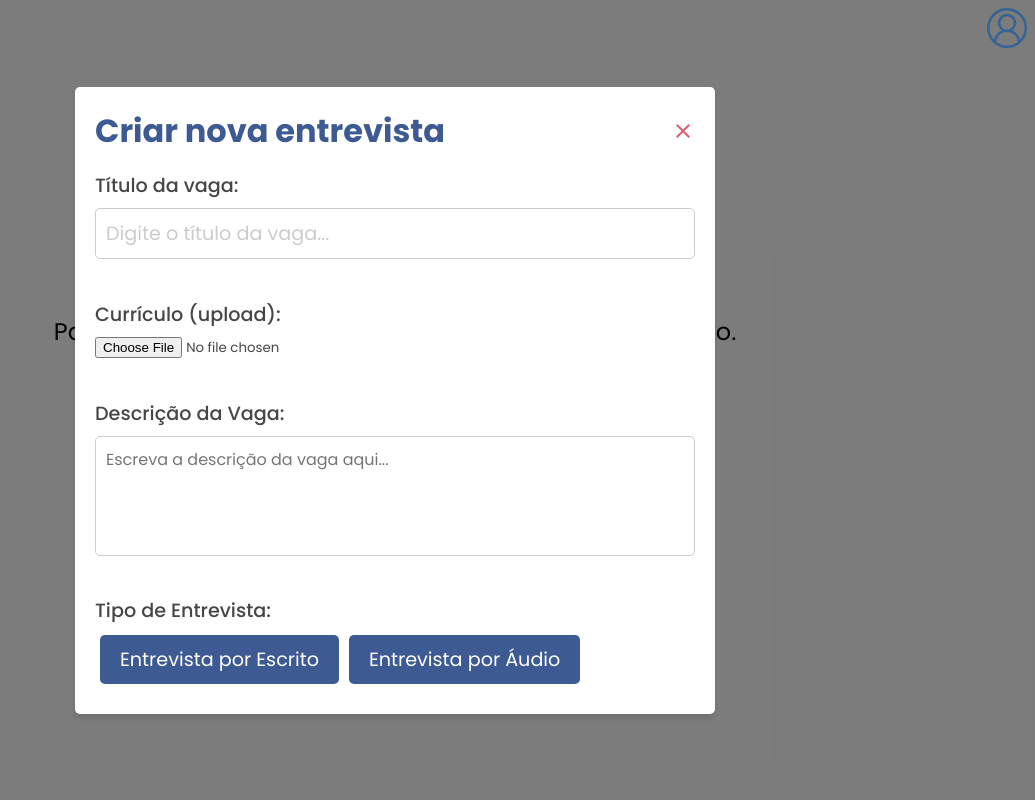
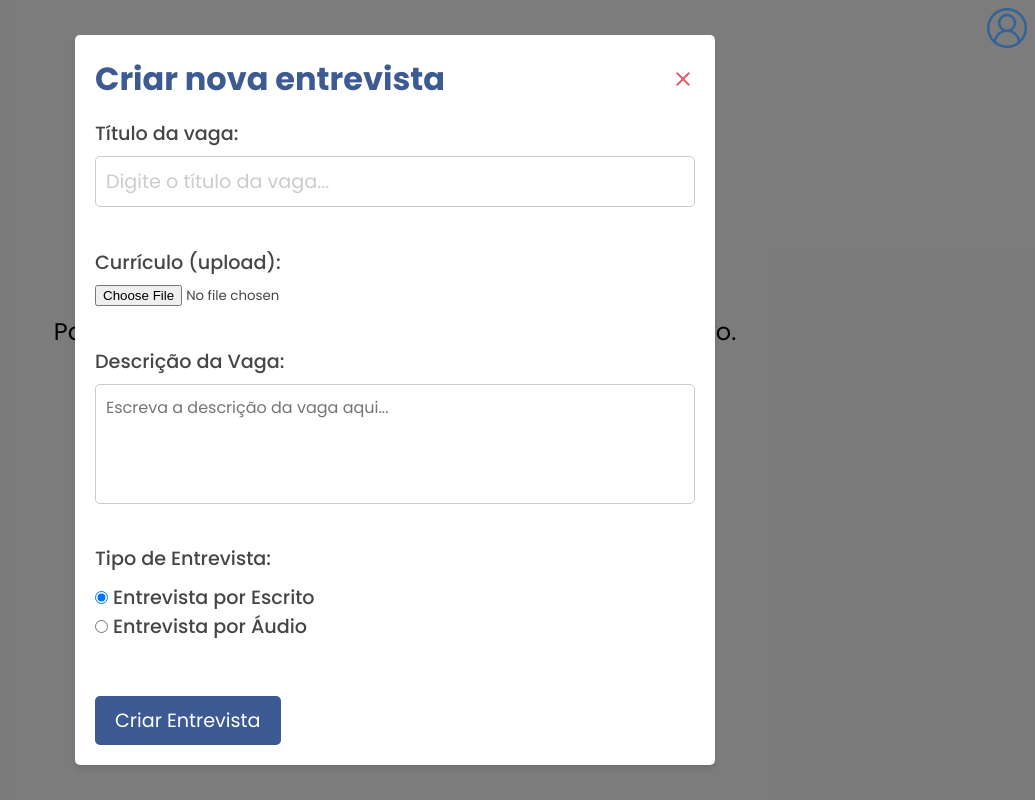
Before and after one commit to WeeeverAlex/Interface-StartUpAi, a React (Vite) app: page /home in a window 1280 px wide. Both pictures are taken after a click on the button "Nova conversa". Shown: the whole page, without its empty margins (245-1280 px from the left). Built offline with nearby package versions, Linux system fonts and the light colour scheme.

Commit message:
criando em ratio

```diff
--- a/src/Home.css
+++ b/src/Home.css
@@ -199,7 +199,7 @@
     border: none;
     border-radius: 5px;
     cursor: pointer;
-    margin: 10px 5px;
+    margin-top: 20px;
 }
 
 
@@ -207,6 +207,19 @@
     background-color: #2c4372;
     transition: background-color 0.3s;
 }
+
+.modal-content .radio-buttons {
+    margin: 10px 0;
+}
+
+.modal-content .radio-buttons label {
+    margin-right: 10px;
+}
+
+.modal-content .radio-buttons input[type="radio"] {
+    margin-right: 5px;
+}
+
 
 #cancel-creation {
     margin-left: 2vh;
--- a/src/Home.jsx
+++ b/src/Home.jsx
@@ -10,6 +10,7 @@ function Home() {
   const [showModal, setShowModal] = useState(false);
   const [uploadedFile, setUploadedFile] = useState(null);
   const [loading, setLoading] = useState(false);
+  const [interviewType, setInterviewType] = useState("text"); // Default to text interview
 
   const navigate = useNavigate();
 
@@ -23,7 +24,7 @@ function Home() {
     }
   };
 
-  const handleSubmit = (event, interviewType) => {
+  const handleSubmit = (event) => {
     event.preventDefault();
     setLoading(true);
 
@@ -102,7 +103,7 @@ function Home() {
                 onClick={() => setShowModal(false)}
               />
             </div>
-            <form>
+            <form onSubmit={handleSubmit}>
               <label>Título da vaga:</label>
               <br />
               <input
@@ -144,8 +145,30 @@ function Home() {
 
               <label>Tipo de Entrevista:</label>
               <br />
-              <button type="submit" className="session-button" onClick={(e) => handleSubmit(e, "text")}>Entrevista por Escrito</button>
-              <button type="submit" className="session-button" onClick={(e) => handleSubmit(e, "audio")}>Entrevista por Áudio</button>
+              <div className="radio-buttons">
+                <input
+                  type="radio"
+                  id="text"
+                  name="interviewType"
+                  value="text"
+                  checked={interviewType === "text"}
+                  onChange={() => setInterviewType("text")}
+                />
+                <label htmlFor="text">Entrevista por Escrito</label>
+                <br />
+                <input
+                  type="radio"
+                  id="audio"
+                  name="interviewType"
+                  value="audio"
+                  checked={interviewType === "audio"}
+                  onChange={() => setInterviewType("audio")}
+                />
+                <label htmlFor="audio">Entrevista por Áudio</label>
+              </div>
+              <br />
+
+              <button type="submit" className="session-button">Criar Entrevista</button>
             </form>
           </div>
         </div>
```
